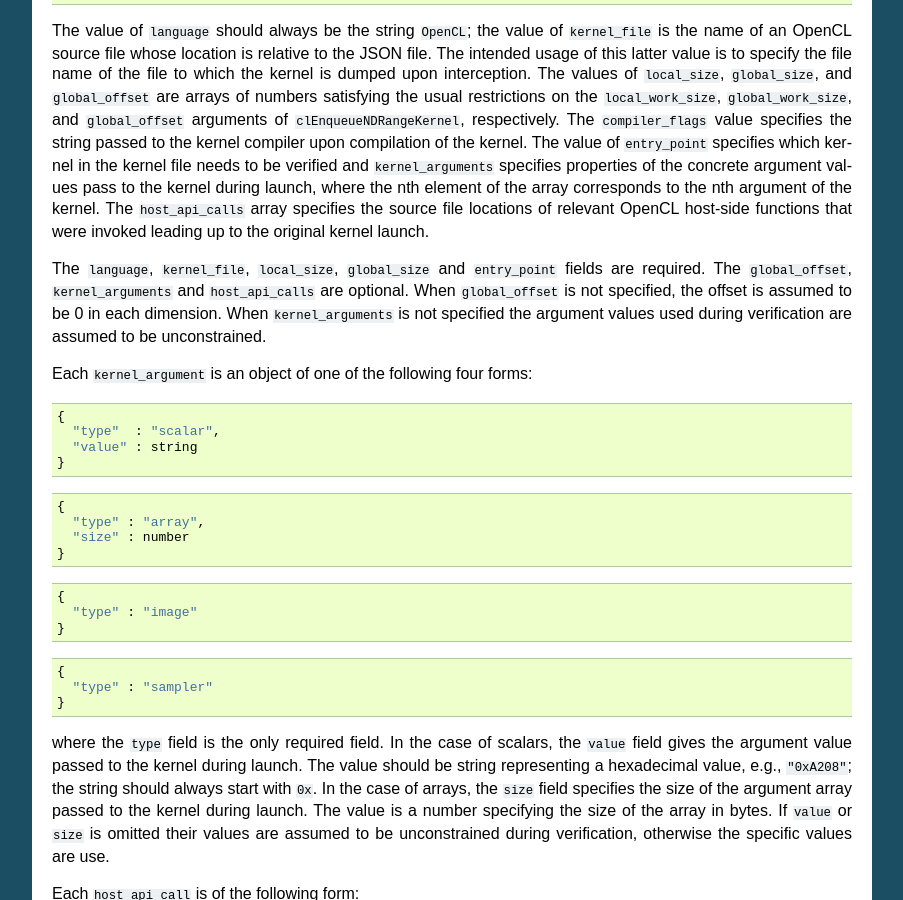
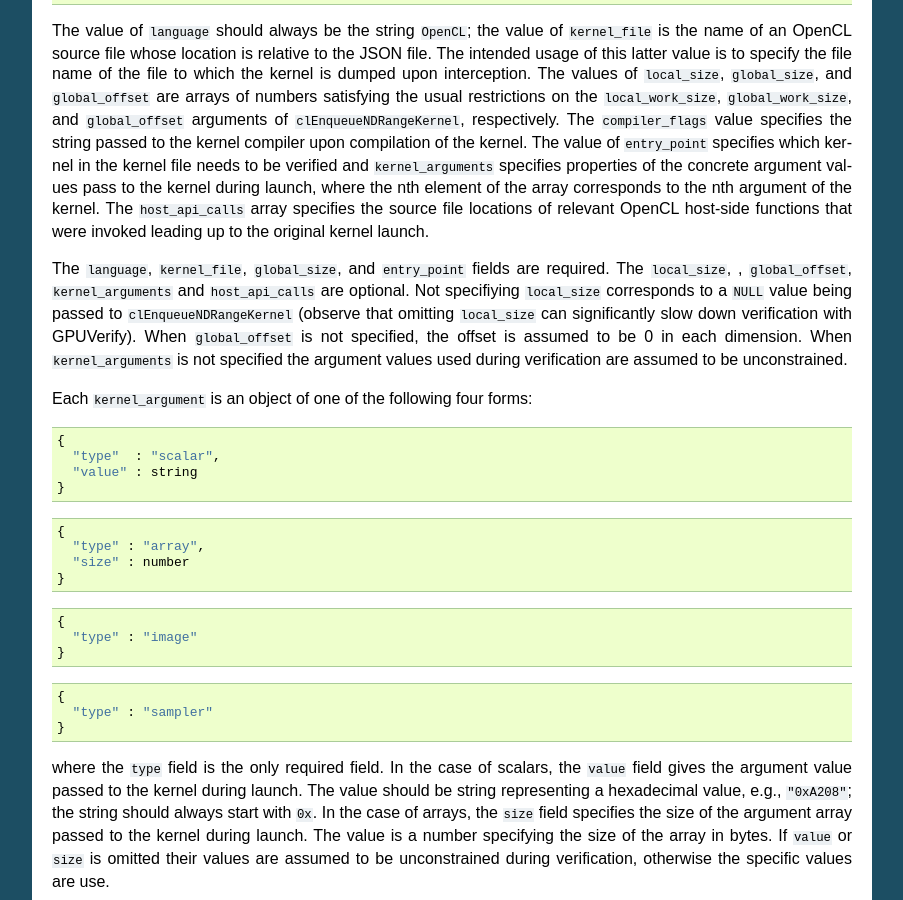
Before and after one commit to mc-imperial/gpuverify, a Sphinx documentation site: the page built from Documentation/json_format.rst, in a window 1280 px wide and 900 px high, scrolled down 390 px. Shown: the whole window, without its empty margins (198-1101 px from the left). Built offline with Sphinx 7.4.7, drawn with Linux system fonts in a browser that asks for light colours; formulas are drawn with MathJax 3.

Commit message:
Allow local_size to be omitted from JSON

```diff
--- a/Documentation/json_format.rst
+++ b/Documentation/json_format.rst
@@ -36,12 +36,14 @@ element of the array corresponds to the nth argument of the kernel. The
 ``host_api_calls`` array specifies the source file locations of relevant OpenCL
 host-side functions that were invoked leading up to the original kernel launch.
 
-The ``language``, ``kernel_file``, ``local_size``, ``global_size`` and
-``entry_point`` fields are required. The ``global_offset``, ``kernel_arguments``
-and ``host_api_calls`` are optional. When ``global_offset`` is not specified,
-the offset is assumed to be 0 in each dimension. When ``kernel_arguments`` is
-not specified the argument values used during verification are assumed to be
-unconstrained.
+The ``language``, ``kernel_file``, ``global_size``, and ``entry_point`` fields
+are required. The ``local_size``, , ``global_offset``, ``kernel_arguments``
+and ``host_api_calls`` are optional. Not specifiying ``local_size`` corresponds
+to a ``NULL`` value being passed to ``clEnqueueNDRangeKernel`` (observe that
+omitting ``local_size`` can significantly slow down verification with
+GPUVerify). When ``global_offset`` is not specified, the offset is assumed to
+be 0 in each dimension. When ``kernel_arguments`` is not specified the argument
+values used during verification are assumed to be unconstrained.
 
 Each ``kernel_argument`` is an object of one of the following four forms::
 
```
Also changed, not shown: 1 other file.
